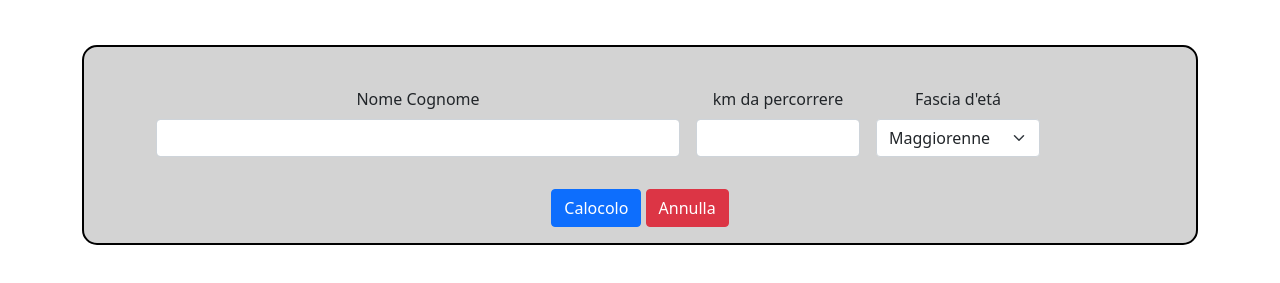
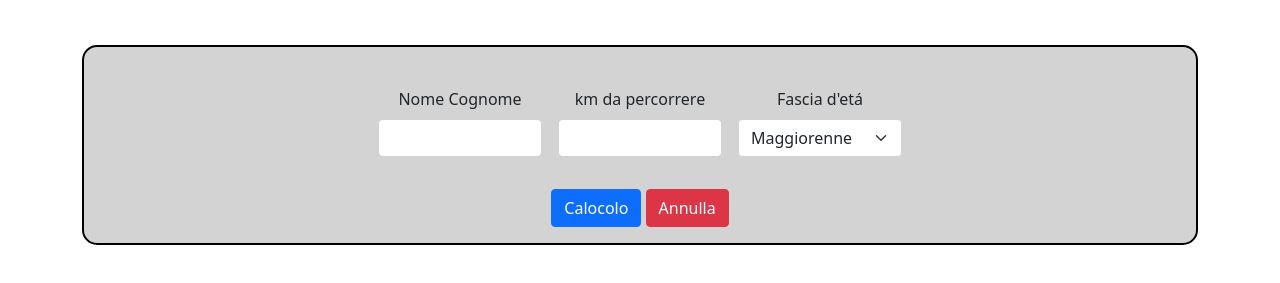
Before and after one commit to GabrielePalmaBool/js-biglietto-treno-form, a plain HTML site: page index.html in a window 1280 px wide. Shown: the part 103-386 px from the top of the page. Drawn offline with nearby package versions, Linux system fonts and the light colour scheme.

Commit message:
fix html

```diff
--- a/index.html
+++ b/index.html
@@ -22,9 +22,9 @@
         <!-- mio container -->
         <div class="Box px-4 text-center">
 
-            <form class="row row-cols-3 g-3 mt-4 ">
+            <form class="row row-cols-9 g-3 mt-4 justify-content-center">
 
-                <div class="mb-3 ms-5 col-6">
+                <div class="mb-3 col-2">
                   <label for="exampleInputText" class="form-label ">Nome Cognome</label>
                   <input type="text" class="form-control NomeCognome" id="exampleInputText">
                 </div>
```
